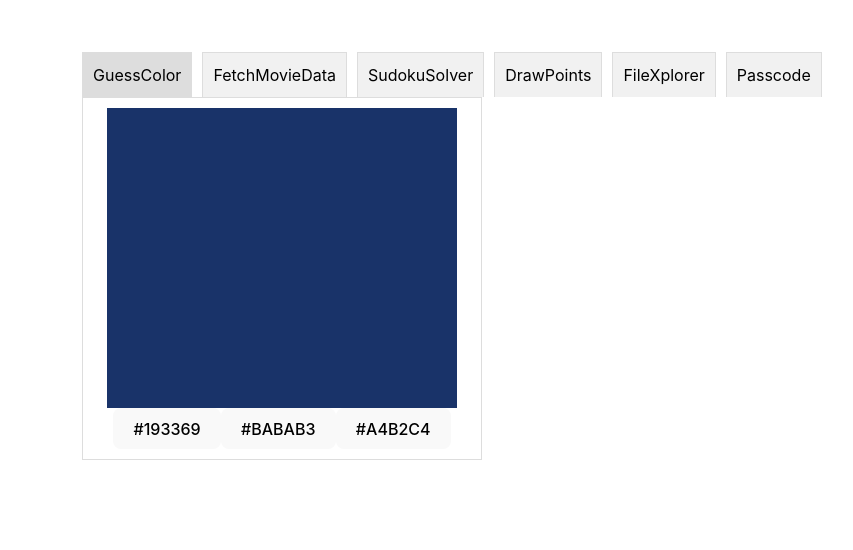
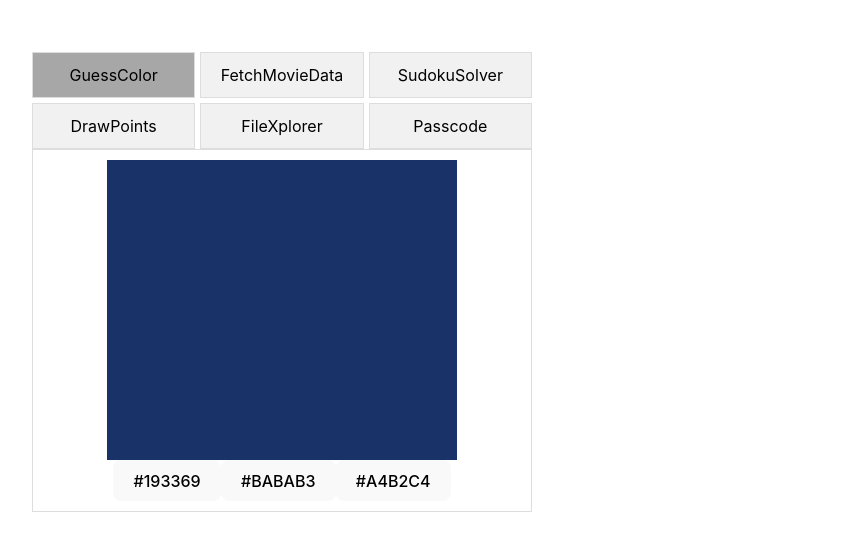
Before and after one commit to thespiritninja/interview-prep, a React (Vite) app: page / in a window 1280 px wide. Shown: the top 550 px of the page, without its empty margins (358-1211 px from the left). Built offline with nearby package versions, Linux system fonts and the light colour scheme.

Commit message:
styled tabs

```diff
--- a/src/App.css
+++ b/src/App.css
@@ -74,26 +74,27 @@
   background-color: white;
 }
 .tabs-container {
-  width: 400px;
+  width: 500px;
   margin: 20px auto;
 }
 
 .tabs {
-  display: flex;
+  display: grid;
+  grid-template-columns: repeat(3, 1fr);
+  gap: 5px;
+  max-width: 500px !important;
 }
 
 .tab {
   cursor: pointer;
   padding: 10px;
-  margin-right: 10px;
   border: 1px solid #ddd;
-  border-bottom: none;
   color: black;
   background-color: #f1f1f1;
 }
 
 .tab.active {
-  background-color: #ddd;
+  background-color: #a7a7a7;
 }
 
 .tab-content {
```
